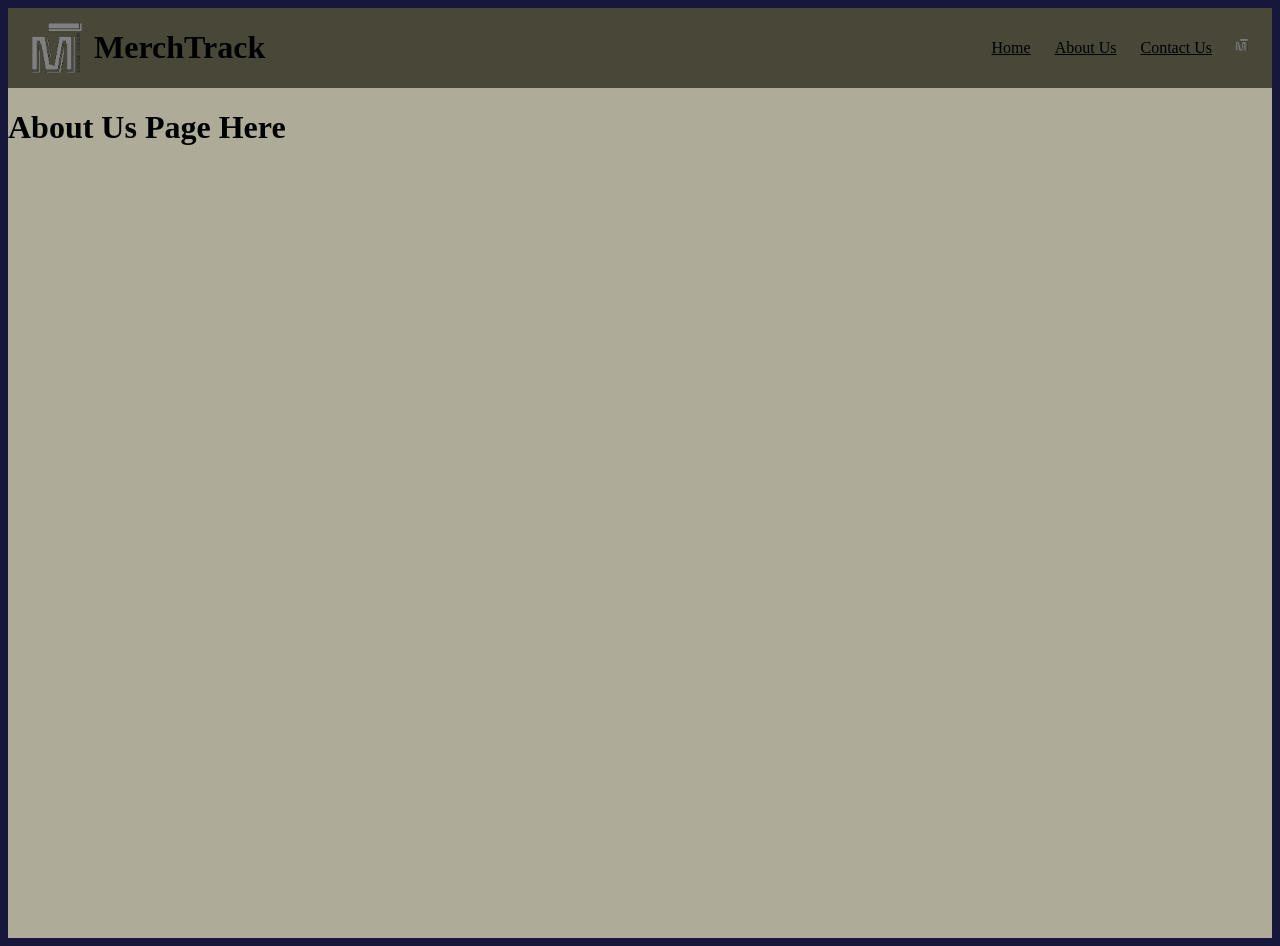
After one commit to kaffw/practicemerchtrack, a Django app: page /about-us/ in a window 1280 px wide. The commit adds this page. Run offline with Django 5.2, Linux system fonts and the light colour scheme.

Commit message:
ADD
navigator routes
about us initial page
contact us initial page

```diff
--- a/MerchTrackProject/MerchTrackApp/static/styles.css
+++ b/MerchTrackProject/MerchTrackApp/static/styles.css
@@ -25,20 +25,39 @@ body {
 
 #navis {
     display: flex;
-    justify-content: space-evenly;
+
+    justify-content: flex-end;
+
+    flex-basis: 300px;
     margin-left: auto;
     color: black;
-    width: 25%;
+
+    min-width: 170px;
+
+    box-sizing: border-box;
     /* border: 5px solid red; */
 }
+
+#navis a, img {
+    padding: 0px 12px 0px;
+}
+
+/* Global Container */
+.container {
+    background-color: #AEAC99;
+    height: 850px;
+    max-height: 1000px;
+
+}
+
+/* Index */
 
 .index_main_container {
     display: flex;
     justify-content: space-around;
     align-items: center;
-    background-color: #AEAC99;
-    height: 850px;
-    max-height: 1000px;
+
+    flex-wrap: wrap;
 }
 
 .right_element {
@@ -49,7 +68,7 @@ body {
     /* max-width: 100%; */
     box-sizing: border-box;
     max-width: 100%;
-    border: 5px solid;
+    /* border: 5px solid blue; */
 }
 
 /* track_order.html */
@@ -61,9 +80,9 @@ body {
 
     /* align-items: center; */
 
-    background-color: #AEAC99;
+    /* background-color: #AEAC99;
     height: 670px;
-    width: 100%;
+    width: 100%; */
     /* border: 5px solid blueviolet; */
 }
 
@@ -151,6 +170,8 @@ body {
 .third_centralized {
     display: flex;
     justify-content: center;
+    max-height: 100%;
+    overflow-y: auto;
 }
 
 .track_third {
@@ -159,7 +180,16 @@ body {
     align-items: center;
 
     width: 80%;
+    /* max-height: 100%; */
     /* border: 5px solid indigo; */
+}
+
+.track_third h1 {
+    width: 80%;
+    height: 60px;
+    border: 5px solid;
+    padding: 4px 8px 4px;
+    box-sizing: border-box;
 }
 
 .track_fourth {
@@ -177,3 +207,16 @@ body {
 
     /* border: 5px solid pink; */
 }
+
+/* About Us Page */
+
+.about_main_container
+{
+    display: flex;
+}
+
+/* Contact Us Page */
+.contact_main_container
+{
+    display: flex;
+}
--- /dev/null
+++ b/MerchTrackProject/MerchTrackApp/templates/about_us.html
@@ -0,0 +1,6 @@
+{% extends 'navigator.html' %} {% block title%} MerchTrack About Us {% endblock %}
+{% block content %}
+<div class="about_main_container container">
+    <h1>About Us Page Here</h1>
+</div>
+{% endblock %}
--- /dev/null
+++ b/MerchTrackProject/MerchTrackApp/templates/contact_us.html
@@ -0,0 +1,6 @@
+{% extends 'navigator.html' %} {% block title%} MerchTrack Contact Us {% endblock %}
+{% block content %}
+<div class="contact_main_container container">
+    <h1>Contact Us Page Here</h1>
+</div>
+{% endblock %}
--- a/MerchTrackProject/MerchTrackApp/templates/index.html
+++ b/MerchTrackProject/MerchTrackApp/templates/index.html
@@ -1,6 +1,6 @@
 {% extends 'navigator.html' %} {% block title%} MerchTrack Index Page {% endblock %}
 {% block content %}
-<div class="index_main_container">
+<div class="index_main_container container">
     <div class="left_element">
         <h1>Welcome to <b>MerchTrack</b></h1>
 
--- a/MerchTrackProject/MerchTrackApp/templates/navigator.html
+++ b/MerchTrackProject/MerchTrackApp/templates/navigator.html
@@ -13,9 +13,9 @@
             <h1><b>MerchTrack</b></h1>
         </div>
         <nav id="navis">
-            <a style="color: black;" href="">Home</a>
-            <a style="color: black;" href="">About Us</a>
-            <a style="color: black;" href="">Contact Us</a>
+            <a style="color: black;" href="{% url 'home' %}">Home</a>
+            <a style="color: black;" href="{% url 'aboutUs' %}">About Us</a>
+            <a style="color: black;" href="{% url 'contactUs' %}">Contact Us</a>
             <img src="{% static 'assets/MerchTrackLogo.png' %}" alt="Merch Track Logo" style="width: 12px; height: 12px;">
         </nav>
     </div>
--- a/MerchTrackProject/MerchTrackApp/urls.py
+++ b/MerchTrackProject/MerchTrackApp/urls.py
@@ -3,5 +3,7 @@ from . import views
 
 urlpatterns = [
     path("", views.home, name="home"),
-    path("track-order/", views.trackOrder, name="trackOrder")
+    path("track-order/", views.trackOrder, name="trackOrder"),
+    path("about-us/", views.aboutUs, name="aboutUs"),
+    path("contact-us/", views.contactUs, name="contactUs")
 ]
--- a/MerchTrackProject/MerchTrackApp/views.py
+++ b/MerchTrackProject/MerchTrackApp/views.py
@@ -14,3 +14,9 @@ def trackOrder(request):
     except userInfo.DoesNotExist:
         student = None
         return render(request, "index.html", {'error_message': 'student id does not exist'})
+
+def aboutUs(request):
+    return render(request, "about_us.html")
+
+def contactUs(request):
+    return render(request, "contact_us.html")
```
Also changed, not shown: MerchTrackProject/MerchTrackApp/templates/track_order.html (+7 -2 lines).
